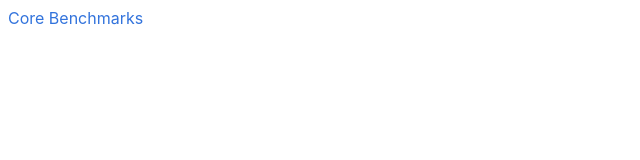
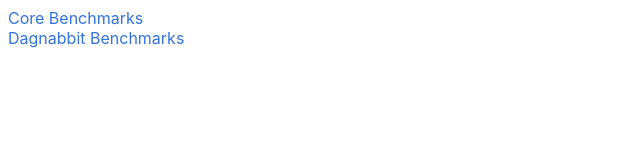
Before and after one commit to derelictcomputer/reciprocal, a plain HTML site: page dev/bench/index.html in a window 1280 px wide. Shown: the whole page, without its empty margins (0-640 px from the left). Drawn offline with Linux system fonts and the light colour scheme.

Commit message:
Update index.html

```diff
--- a/dev/bench/index.html
+++ b/dev/bench/index.html
@@ -66,6 +66,7 @@
   <body>
     <main id="main">
       <a href="core/">Core Benchmarks</a>
+      <a href="dagnabbit/">Dagnabbit Benchmarks</a>
     </main>
   </body>
 </html>
```
